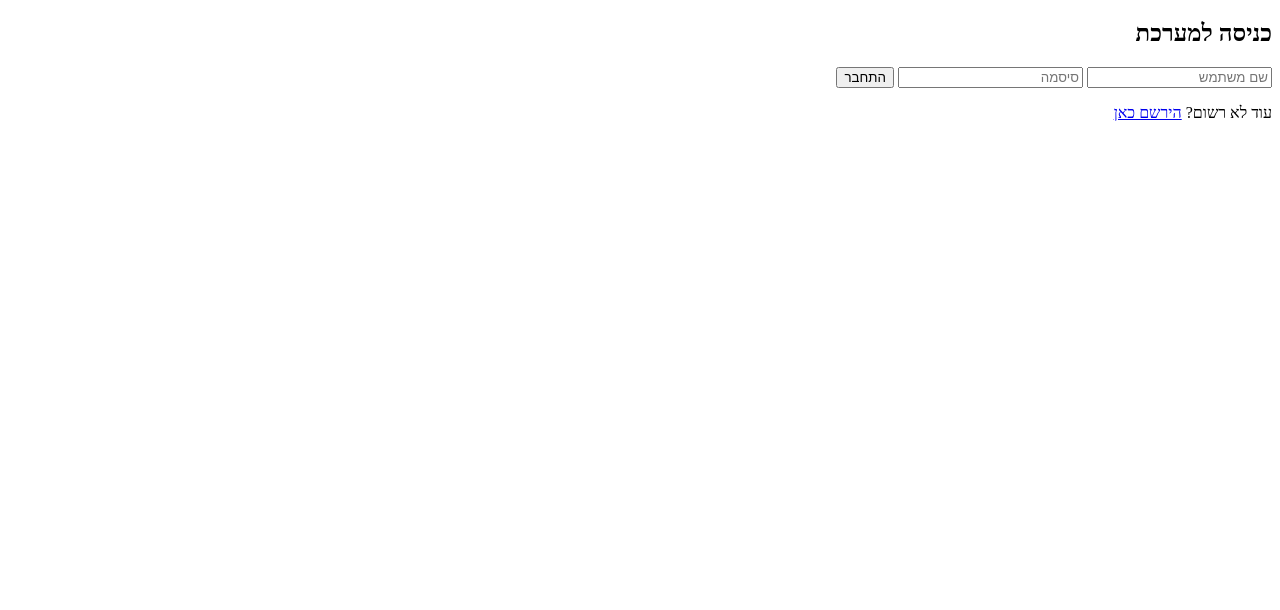
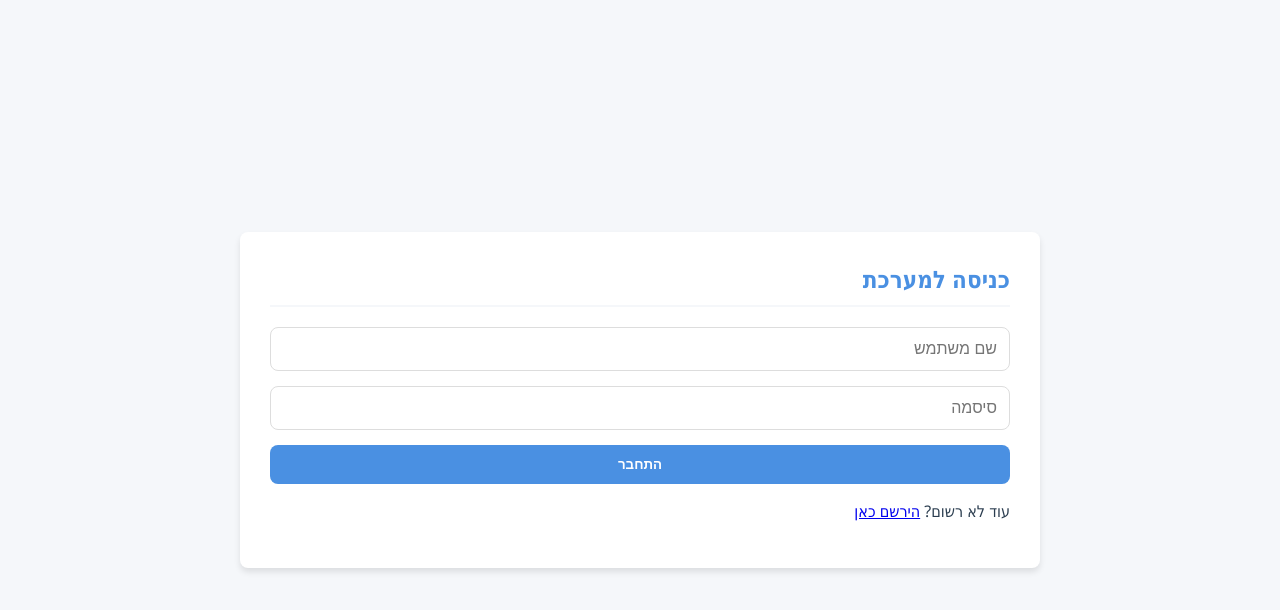
Before and after one commit to eitan9611/FS3, a plain HTML site: page index.html in a window 1280 px wide. Drawn offline with Linux system fonts and the light colour scheme.

Commit message:
add design

```diff
--- /dev/null
+++ b/css/app.css
@@ -0,0 +1,137 @@
+/* הגדרות כלליות וצבעים */
+:root {
+    --primary-color: #4a90e2;
+    --secondary-color: #f5f7fa;
+    --accent-color: #2ecc71;
+    --danger-color: #e74c3c;
+    --text-color: #2c3e50;
+    --border-radius: 8px;
+    --shadow: 0 4px 6px rgba(0, 0, 0, 0.1);
+}
+
+body {
+    font-family: 'Segoe UI', Tahoma, Geneva, Verdana, sans-serif;
+    background-color: var(--secondary-color);
+    color: var(--text-color);
+    margin: 0;
+    display: flex;
+    justify-content: center;
+    align-items: center;
+    min-height: 100vh;
+}
+
+/* מיכל האפליקציה הראשי */
+#app-root {
+    width: 100%;
+    max-width: 800px;
+    padding: 20px;
+}
+
+/* עיצוב ה"דפים" (Pages) */
+.page {
+    background: white;
+    padding: 30px;
+    border-radius: var(--border-radius);
+    box-shadow: var(--shadow);
+    animation: fadeIn 0.3s ease-in;
+}
+
+h2 {
+    color: var(--primary-color);
+    border-bottom: 2px solid var(--secondary-color);
+    padding-bottom: 10px;
+    margin-top: 0;
+}
+
+/* טפסים וכפתורים */
+form {
+    display: flex;
+    flex-direction: column;
+    gap: 15px;
+    margin-top: 20px;
+}
+
+input {
+    padding: 12px;
+    border: 1px solid #ddd;
+    border-radius: var(--border-radius);
+    font-size: 16px;
+    transition: border-color 0.3s;
+}
+
+input:focus {
+    outline: none;
+    border-color: var(--primary-color);
+    box-shadow: 0 0 0 2px rgba(74, 144, 226, 0.2);
+}
+
+button {
+    padding: 12px 20px;
+    border: none;
+    border-radius: var(--border-radius);
+    cursor: pointer;
+    font-weight: bold;
+    transition: all 0.2s;
+}
+
+/* כפתור ראשי (הוספה/התחברות) */
+button[type="submit"], .actions button {
+    background-color: var(--primary-color);
+    color: white;
+}
+
+button:hover:not(:disabled) {
+    opacity: 0.9;
+    transform: translateY(-1px);
+}
+
+/* מצב חסום (Race Condition Protection) */
+button:disabled {
+    background-color: #ccc;
+    cursor: not-allowed;
+    transform: none;
+}
+
+/* עיצוב הטבלה */
+table {
+    width: 100%;
+    border-collapse: collapse;
+    margin-top: 20px;
+}
+
+th, td {
+    padding: 15px;
+    text-align: right;
+    border-bottom: 1px solid #eee;
+}
+
+th {
+    background-color: #f8f9fa;
+    color: #666;
+}
+
+tr:hover {
+    background-color: #f9f9f9;
+}
+
+/* כפתורי פעולות בטבלה */
+.btn-edit { background-color: var(--accent-color); color: white; margin-left: 5px; }
+.btn-delete { background-color: var(--danger-color); color: white; }
+
+/* חיפוש ופעולות דאשבורד */
+.actions {
+    display: flex;
+    justify-content: space-between;
+    gap: 10px;
+    margin-bottom: 20px;
+}
+
+#search-contact {
+    flex-grow: 1;
+}
+
+/* אנימציה קלה למעבר בין דפים */
+@keyframes fadeIn {
+    from { opacity: 0; transform: translateY(10px); }
+    to { opacity: 1; transform: translateY(0); }
+}
--- a/index.html
+++ b/index.html
@@ -4,7 +4,7 @@
     <meta charset="UTF-8">
     <meta name="viewport" content="width=device-width, initial-scale=1.0">
     <title>מערכת ניהול אנשי קשר - SPA</title>
-    <link rel="stylesheet" href="style/main.css">
+    <link rel="stylesheet" href="css/app.css">
 </head>
 <body class="protected">
 
```
